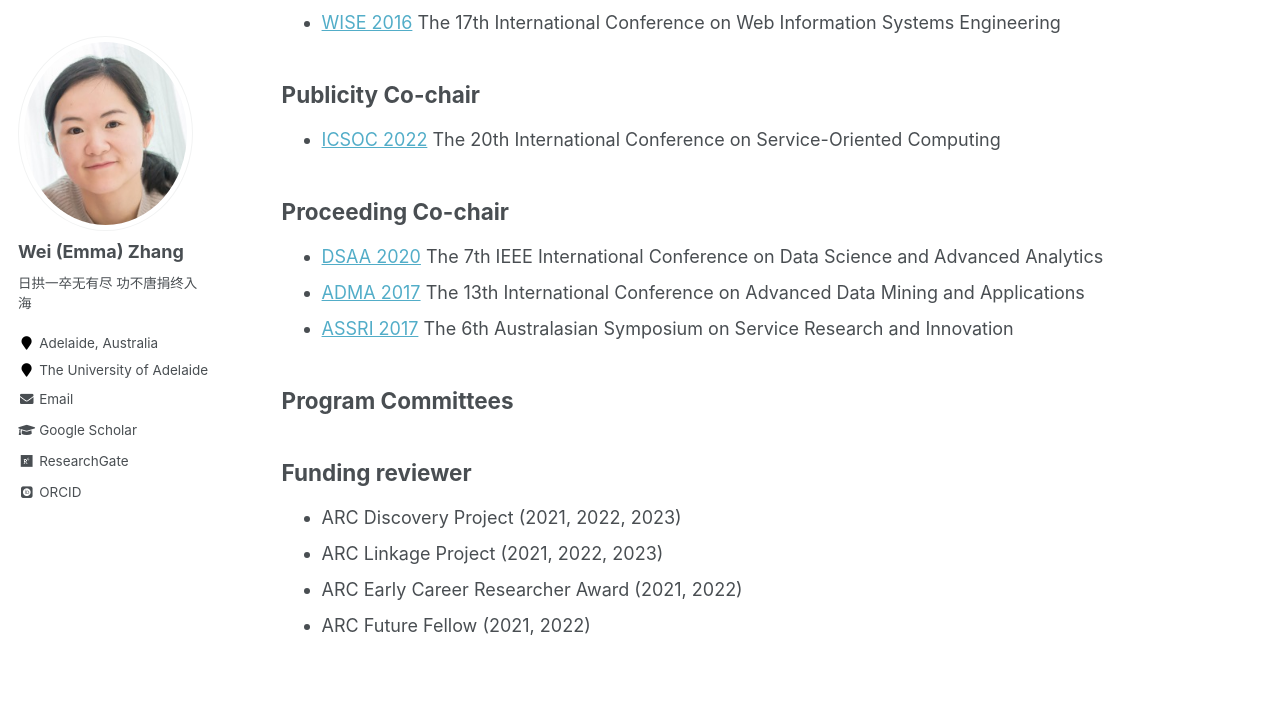
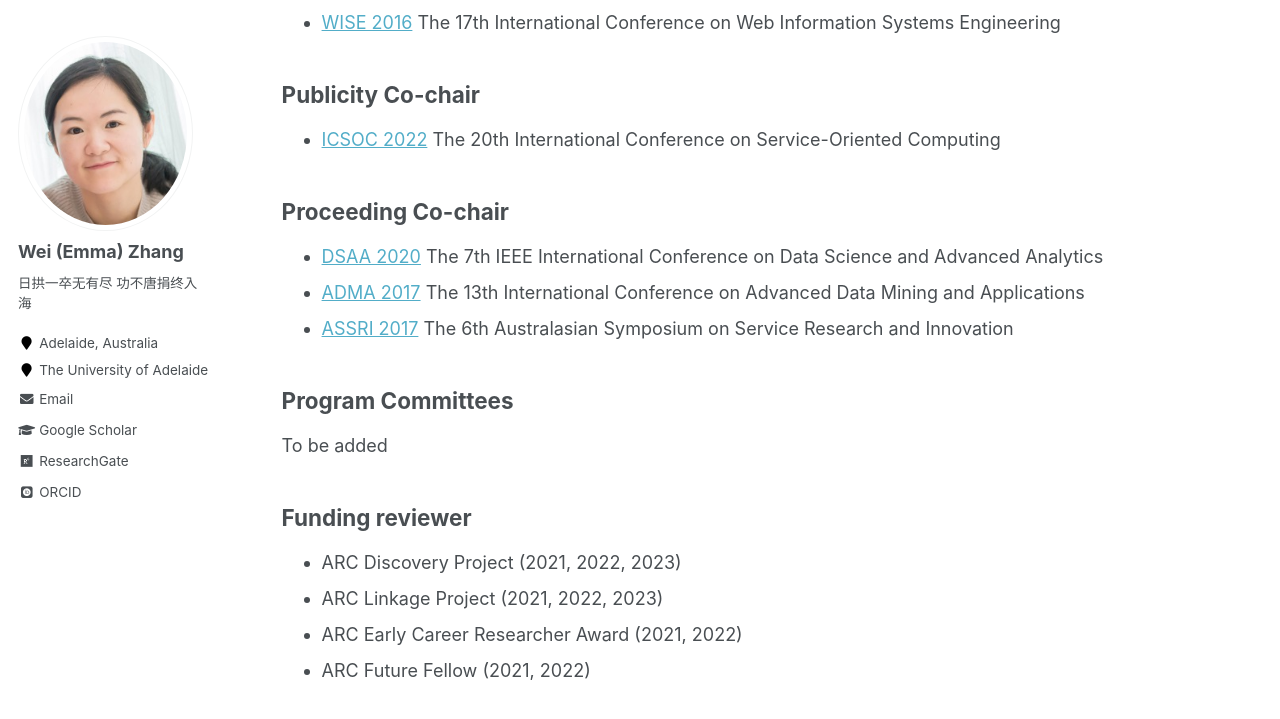
Before and after one commit to weiezhang/weiezhang.github.io, a Jekyll site: the page built from _pages/activities.md, in a window 1280 px wide and 900 px high, scrolled down 902 px. Shown: the top 719 px of the window. Built offline with Jekyll 4.4.1, drawn with Linux system fonts in a browser that asks for light colours; some web fonts are replaced.

Commit message:
Update activities.md

```diff
--- a/_pages/activities.md
+++ b/_pages/activities.md
@@ -38,7 +38,7 @@ author_profile: true
 
 
 ## Program Committees
-
+To be added
 
 
 ## Funding reviewer
```
